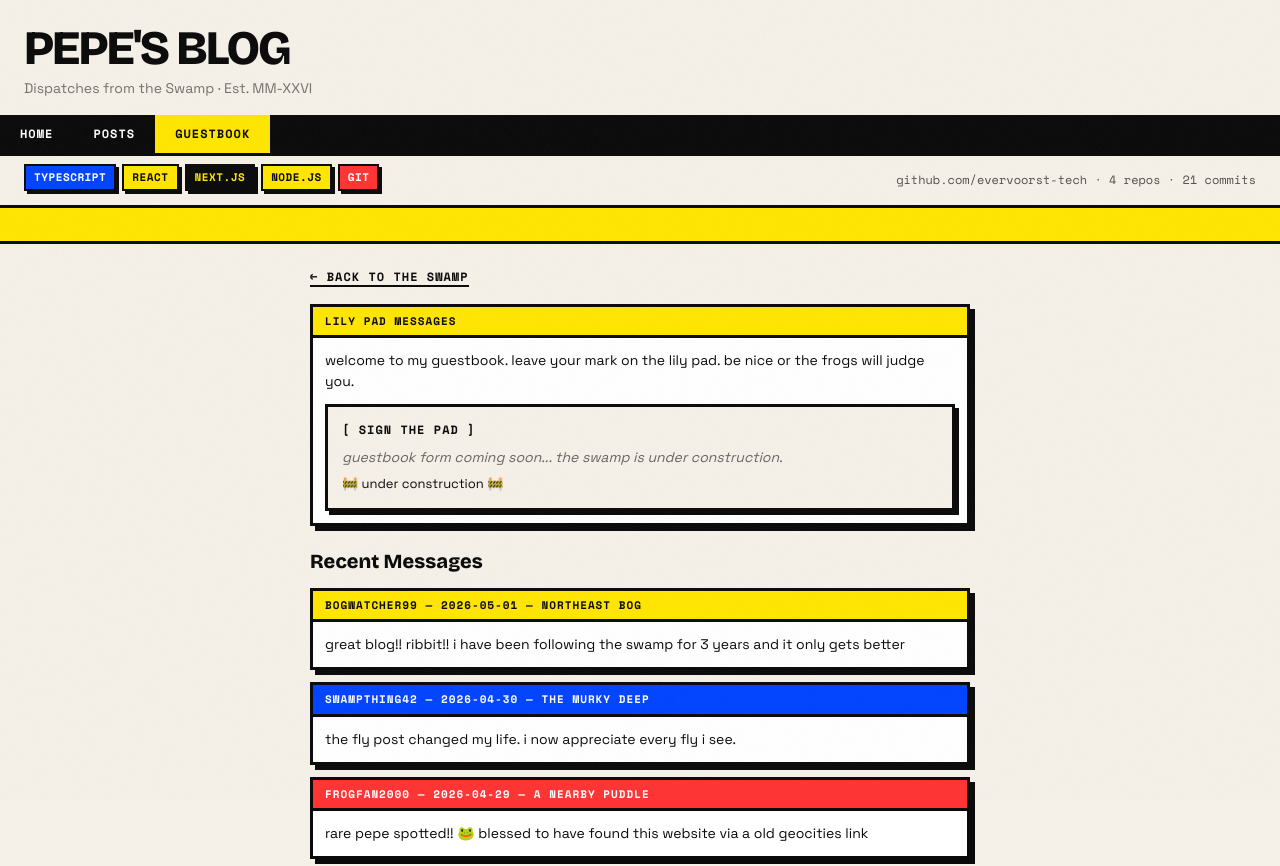
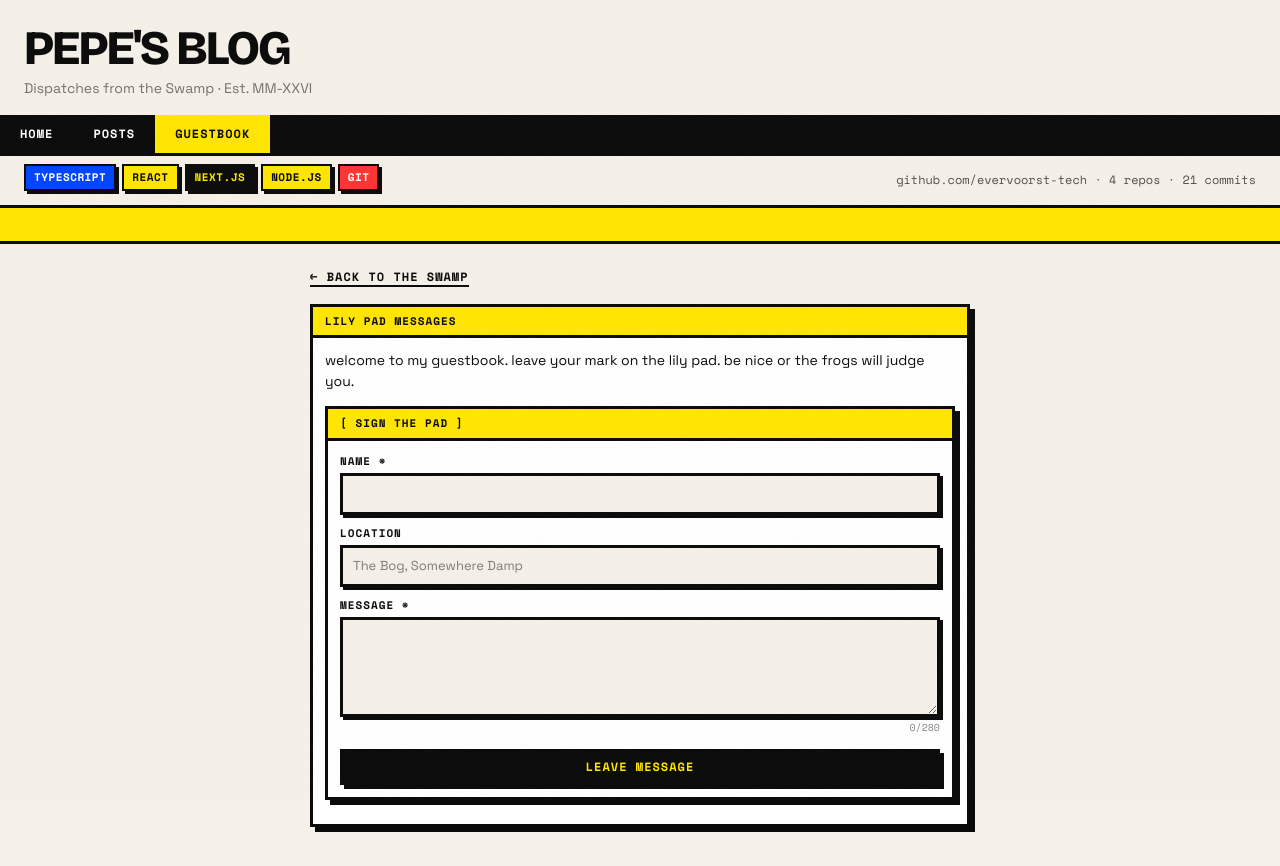
Before and after one commit to evervoorst-tech/Pepe-The-Blog, a Next.js app: page /guestbook in a window 1280 px wide. Shown: the top 866 px of the page. Built offline with nearby package versions, Linux system fonts and the light colour scheme; no server answers; the database is empty.

Commit message:
updated a place for firebase, updated lily pond.

```diff
--- a/app/guestbook/page.tsx
+++ b/app/guestbook/page.tsx
@@ -2,34 +2,15 @@ import SiteHeader from "@/components/layout/SiteHeader";
 import SiteFooter from "@/components/layout/SiteFooter";
 import Link from "next/link";
 import { NeoWidget } from "@/components/Memphis";
+import GuestbookForm from "@/components/guestbook/GuestbookForm";
+import { getRecentEntries } from "@/lib/guestbook";
 
 export const metadata = {
   title: "Lily Pad Messages :: Pepe's Blog",
   description: "Leave a message on Pepe's lily pad guestbook.",
 };
 
-const MESSAGES = [
-  {
-    author: "BogWatcher99",
-    message:
-      "great blog!! ribbit!! i have been following the swamp for 3 years and it only gets better",
-    date: "2026-05-01",
-    location: "Northeast Bog",
-  },
-  {
-    author: "SwampThing42",
-    message: "the fly post changed my life. i now appreciate every fly i see.",
-    date: "2026-04-30",
-    location: "The Murky Deep",
-  },
-  {
-    author: "FrogFan2000",
-    message:
-      "rare pepe spotted!! 🐸 blessed to have found this website via a old geocities link",
-    date: "2026-04-29",
-    location: "A Nearby Puddle",
-  },
-];
+export const dynamic = "force-dynamic";
 
 const ACCENT_CYCLE: [string, string][] = [
   ["var(--accent-yellow)", "var(--ink)"],
@@ -37,7 +18,13 @@ const ACCENT_CYCLE: [string, string][] = [
   ["var(--accent-red)", "#ffffff"],
 ];
 
-export default function GuestbookPage() {
+function formatDate(d: Date) {
+  return d.toISOString().slice(0, 10);
+}
+
+export default async function GuestbookPage() {
+  const entries = await getRecentEntries(50);
+
   return (
     <div style={{ minHeight: "100vh", display: "flex", flexDirection: "column" }}>
       <SiteHeader />
@@ -66,41 +53,15 @@ export default function GuestbookPage() {
           headerColor="var(--accent-yellow)"
           style={{ marginBottom: 20 }}
         >
-          <div style={{ marginBottom: 12 }}>
+          <div style={{ marginBottom: 14 }}>
             welcome to my guestbook. leave your mark on the lily pad. be nice or the frogs will
             judge you.
           </div>
-
-          <div
-            style={{
-              border: "3px solid var(--ink)",
-              padding: "14px",
-              background: "var(--bg)",
-              boxShadow: "4px 4px 0 var(--ink)",
-            }}
-          >
-            <div
-              style={{
-                fontFamily: "var(--font-space-mono), monospace",
-                fontSize: 12,
-                fontWeight: 700,
-                color: "var(--ink)",
-                textTransform: "uppercase",
-                letterSpacing: 1,
-                marginBottom: 8,
-              }}
-            >
-              [ SIGN THE PAD ]
-            </div>
-            <div
-              style={{ fontSize: 14, color: "var(--ink)", opacity: 0.6, fontStyle: "italic" }}
-            >
-              guestbook form coming soon... the swamp is under construction.
-            </div>
-            <div style={{ fontSize: 13, marginTop: 6 }}>🚧 under construction 🚧</div>
-          </div>
+          <GuestbookForm />
         </NeoWidget>
 
+        {entries.length > 0 && (
+          <>
             <div
               style={{
                 fontFamily: "var(--font-bricolage), sans-serif",
@@ -113,19 +74,28 @@ export default function GuestbookPage() {
               Recent Messages
             </div>
 
-        {MESSAGES.map((msg, i) => {
+            {entries.map((entry, i) => {
               const [headerColor, headerTextColor] = ACCENT_CYCLE[i % ACCENT_CYCLE.length];
+              const headerLabel = [
+                entry.author,
+                formatDate(entry.createdAt),
+                entry.location,
+              ]
+                .filter(Boolean)
+                .join(" — ");
               return (
                 <NeoWidget
-              key={i}
-              header={`${msg.author} — ${msg.date} — ${msg.location}`}
+                  key={entry.id}
+                  header={headerLabel}
                   headerColor={headerColor}
                   headerTextColor={headerTextColor}
                 >
-              {msg.message}
+                  {entry.message}
                 </NeoWidget>
               );
             })}
+          </>
+        )}
       </div>
 
       <SiteFooter />
--- /dev/null
+++ b/components/guestbook/GuestbookForm.tsx
@@ -0,0 +1,204 @@
+"use client";
+
+import { useState, useRef } from "react";
+import { addGuestbookEntry } from "@/lib/guestbook";
+import { NeoWidget, NeoButton } from "@/components/Memphis";
+
+const MAX_MESSAGE = 280;
+
+export default function GuestbookForm() {
+  const [status, setStatus] = useState<"idle" | "submitting" | "success" | "error">("idle");
+  const [charCount, setCharCount] = useState(0);
+  const [errors, setErrors] = useState<{ author?: string; message?: string }>({});
+  const formRef = useRef<HTMLFormElement>(null);
+
+  function validate(author: string, message: string) {
+    const e: { author?: string; message?: string } = {};
+    if (!author.trim()) e.author = "name is required";
+    if (!message.trim()) e.message = "message is required";
+    else if (message.length > MAX_MESSAGE)
+      e.message = `max ${MAX_MESSAGE} characters`;
+    return e;
+  }
+
+  async function handleSubmit(e: React.FormEvent<HTMLFormElement>) {
+    e.preventDefault();
+    const fd = new FormData(e.currentTarget);
+    const author = (fd.get("author") as string) ?? "";
+    const location = (fd.get("location") as string) ?? "";
+    const message = (fd.get("message") as string) ?? "";
+
+    const errs = validate(author, message);
+    if (Object.keys(errs).length > 0) {
+      setErrors(errs);
+      return;
+    }
+    setErrors({});
+    setStatus("submitting");
+
+    try {
+      await addGuestbookEntry({ author, location, message });
+      setStatus("success");
+      formRef.current?.reset();
+      setCharCount(0);
+    } catch {
+      setStatus("error");
+    }
+  }
+
+  if (status === "success") {
+    return (
+      <NeoWidget header="[ sign the pad ]" headerColor="var(--accent-yellow)">
+        <div style={{ textAlign: "center", padding: "16px 0" }}>
+          <div style={{ fontSize: 28, marginBottom: 8 }}>🐸</div>
+          <div
+            style={{
+              fontFamily: "var(--font-space-mono), monospace",
+              fontSize: 12,
+              fontWeight: 700,
+              color: "var(--ink)",
+            }}
+          >
+            your message has been left on the lily pad 🐸
+          </div>
+          <button
+            onClick={() => setStatus("idle")}
+            style={{
+              marginTop: 12,
+              fontFamily: "var(--font-space-mono), monospace",
+              fontSize: 11,
+              background: "none",
+              border: "none",
+              cursor: "pointer",
+              textDecoration: "underline",
+              color: "var(--ink)",
+              opacity: 0.6,
+            }}
+          >
+            leave another
+          </button>
+        </div>
+      </NeoWidget>
+    );
+  }
+
+  const inputStyle: React.CSSProperties = {
+    width: "100%",
+    fontFamily: "var(--font-space-grotesk), sans-serif",
+    fontSize: 13,
+    color: "var(--ink)",
+    background: "var(--bg)",
+    border: "3px solid var(--ink)",
+    padding: "8px 10px",
+    boxSizing: "border-box",
+    outline: "none",
+    boxShadow: "3px 3px 0 var(--ink)",
+  };
+
+  const labelStyle: React.CSSProperties = {
+    fontFamily: "var(--font-space-mono), monospace",
+    fontSize: 11,
+    fontWeight: 700,
+    color: "var(--ink)",
+    textTransform: "uppercase",
+    letterSpacing: 1,
+    display: "block",
+    marginBottom: 4,
+  };
+
+  const errorStyle: React.CSSProperties = {
+    fontFamily: "var(--font-space-mono), monospace",
+    fontSize: 10,
+    color: "var(--accent-red)",
+    marginTop: 3,
+  };
+
+  return (
+    <NeoWidget header="[ sign the pad ]" headerColor="var(--accent-yellow)">
+      <form ref={formRef} onSubmit={handleSubmit} noValidate>
+        <div style={{ marginBottom: 10 }}>
+          <label htmlFor="gb-author" style={labelStyle}>
+            name *
+          </label>
+          <input
+            id="gb-author"
+            name="author"
+            type="text"
+            autoComplete="off"
+            style={inputStyle}
+          />
+          {errors.author && <div style={errorStyle}>{errors.author}</div>}
+        </div>
+
+        <div style={{ marginBottom: 10 }}>
+          <label htmlFor="gb-location" style={labelStyle}>
+            location
+          </label>
+          <input
+            id="gb-location"
+            name="location"
+            type="text"
+            placeholder="The Bog, Somewhere Damp"
+            autoComplete="off"
+            style={{ ...inputStyle, opacity: 1 }}
+          />
+        </div>
+
+        <div style={{ marginBottom: 14 }}>
+          <label htmlFor="gb-message" style={labelStyle}>
+            message *
+          </label>
+          <textarea
+            id="gb-message"
+            name="message"
+            rows={4}
+            maxLength={MAX_MESSAGE}
+            onChange={(e) => setCharCount(e.target.value.length)}
+            style={{ ...inputStyle, resize: "vertical", display: "block" }}
+          />
+          <div
+            style={{
+              display: "flex",
+              justifyContent: "space-between",
+              alignItems: "center",
+              marginTop: 3,
+            }}
+          >
+            {errors.message ? (
+              <div style={errorStyle}>{errors.message}</div>
+            ) : (
+              <div />
+            )}
+            <div
+              style={{
+                fontFamily: "var(--font-space-mono), monospace",
+                fontSize: 10,
+                color: charCount > MAX_MESSAGE * 0.9 ? "var(--accent-red)" : "var(--ink)",
+                opacity: 0.5,
+              }}
+            >
+              {charCount}/{MAX_MESSAGE}
+            </div>
+          </div>
+        </div>
+
+        {status === "error" && (
+          <div
+            style={{
+              ...errorStyle,
+              marginBottom: 10,
+              border: "2px solid var(--accent-red)",
+              padding: "6px 8px",
+            }}
+          >
+            something went wrong. try again.
+          </div>
+        )}
+
+        <NeoButton style={{ width: "100%", textAlign: "center" as const }}>
+          {status === "submitting" ? "sending..." : "leave message"}
+        </NeoButton>
+      </form>
+    </NeoWidget>
+  );
+}
--- a/components/widgets/LilyPadMessages.tsx
+++ b/components/widgets/LilyPadMessages.tsx
@@ -1,28 +1,30 @@
 import { NeoWidget, NeoButton } from "@/components/Memphis";
+import { getRecentEntries } from "@/lib/guestbook";
 
-const RECENT_MESSAGES = [
-  { author: "BogWatcher99", message: "great blog!! ribbit!!", date: "2026-05-01" },
-  { author: "SwampThing42", message: "the fly post changed my life", date: "2026-04-30" },
-];
+export default async function LilyPadMessages() {
+  const entries = await getRecentEntries(2);
 
-export default function LilyPadMessages() {
   return (
     <NeoWidget
       header="Lily Pad Messages"
       headerColor="var(--accent-blue)"
       headerTextColor="#ffffff"
     >
-      {RECENT_MESSAGES.map((msg, i) => (
+      {entries.length === 0 ? (
+        <div style={{ opacity: 0.6, fontStyle: "italic", fontSize: 13 }}>
+          no messages yet...
+        </div>
+      ) : (
+        entries.map((entry, i) => (
           <div
-          key={i}
+            key={entry.id}
             style={{
               marginBottom: 8,
               paddingBottom: 8,
-            borderBottom:
-              i < RECENT_MESSAGES.length - 1 ? "2px solid var(--ink)" : "none",
+              borderBottom: i < entries.length - 1 ? "2px solid var(--ink)" : "none",
             }}
           >
-          <div style={{ marginBottom: 2 }}>&ldquo;{msg.message}&rdquo;</div>
+            <div style={{ marginBottom: 2 }}>&ldquo;{entry.message}&rdquo;</div>
             <div
               style={{
                 fontSize: 11,
@@ -30,10 +32,11 @@ export default function LilyPadMessages() {
                 fontFamily: "var(--font-space-mono), monospace",
               }}
             >
-            — {msg.author}
+              — {entry.author}
             </div>
           </div>
-      ))}
+        ))
+      )}
       <NeoButton href="/guestbook" style={{ marginTop: 4 }}>
         + Sign
       </NeoButton>
--- a/components/widgets/PepePortrait.tsx
+++ b/components/widgets/PepePortrait.tsx
@@ -19,7 +19,7 @@ export default function PepePortrait() {
           alt="Pepe"
           width={120}
           height={140}
-          style={{ display: "block", maxWidth: "100%" }}
+          style={{ display: "block", maxWidth: "100%", height: "auto" }}
         />
       </div>
     </NeoWidget>
--- a/components/widgets/SwampTicker.tsx
+++ b/components/widgets/SwampTicker.tsx
@@ -25,9 +25,10 @@ function generateTicker(count = 6) {
 }
 
 export default function SwampTicker() {
-  const [ticker, setTicker] = useState(() => generateTicker());
+  const [ticker, setTicker] = useState("");
 
   useEffect(() => {
+    setTicker(generateTicker());
     const id = setInterval(() => setTicker(generateTicker()), 30_000);
     return () => clearInterval(id);
   }, []);
--- /dev/null
+++ b/lib/guestbook.ts
@@ -0,0 +1,56 @@
+import {
+  collection,
+  addDoc,
+  serverTimestamp,
+  query,
+  orderBy,
+  limit,
+  getDocs,
+  Timestamp,
+} from "firebase/firestore";
+import { db } from "./firebase";
+
+export interface GuestbookEntry {
+  id: string;
+  author: string;
+  location: string;
+  message: string;
+  createdAt: Date;
+}
+
+export async function addGuestbookEntry(data: {
+  author: string;
+  location: string;
+  message: string;
+}) {
+  await addDoc(collection(db, "guestbook"), {
+    author: data.author,
+    location: data.location,
+    message: data.message,
+    createdAt: serverTimestamp(),
+  });
+}
+
+export async function getRecentEntries(n: number): Promise<GuestbookEntry[]> {
+  try {
+    const q = query(
+      collection(db, "guestbook"),
+      orderBy("createdAt", "desc"),
+      limit(n)
+    );
+    const snap = await getDocs(q);
+    return snap.docs.map((doc) => {
+      const d = doc.data();
+      const ts = d.createdAt as Timestamp | null;
+      return {
+        id: doc.id,
+        author: d.author ?? "",
+        location: d.location ?? "",
+        message: d.message ?? "",
+        createdAt: ts ? ts.toDate() : new Date(),
+      };
+    });
+  } catch {
+    return [];
+  }
+}
--- a/package.json
+++ b/package.json
@@ -9,6 +9,7 @@
     "lint": "eslint"
   },
   "dependencies": {
+    "firebase": "^12.12.1",
     "next": "16.2.4",
     "react": "19.2.4",
     "react-dom": "19.2.4",
```
Also changed, not shown: app/page.tsx (+33 -45 lines), components/Memphis.tsx (+8 -0 lines), lib/firebase.ts (added, +14 -0 lines), .claude/settings.local.json, 2 other files (tests, documents, lock files or other folders). Lines whose indentation alone changed are shown as unchanged.
